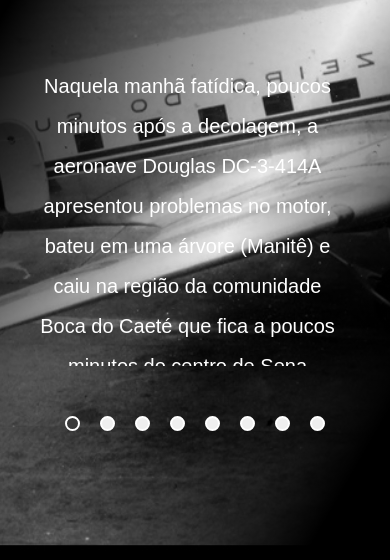
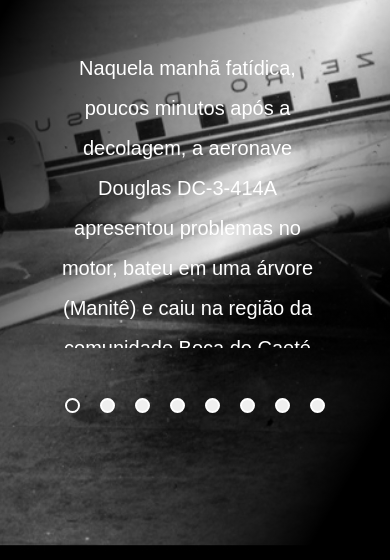
Before and after one commit to Edu0032/TRABALHO-ARTES, a plain HTML site: page index.html in a window 390 px wide. Shown: the part 284-844 px from the top of the page. Drawn offline with Linux system fonts and the light colour scheme; a web font is replaced by a local one.

Commit message:
atualizando o responsivo para moveis

```diff
--- a/src/css/responsivo.css
+++ b/src/css/responsivo.css
@@ -11,9 +11,15 @@
     align-items: center;
   }
   .informacoes .descricao {
-    width: 60%;
+    width: 100%;
     text-align: center;
   }
+
+  .informacoes iframe{
+    width: 100%;
+  }
+
+
 }
 
 @media (max-width: 425px) {
@@ -30,3 +36,23 @@
   }
 
 }
+
+@media (max-width: 395px) {
+  body {
+    padding: 40px;
+  }
+  .informacoes .descricao {
+    width: 95%;
+  }
+
+  .informacoes h1{
+    font-size: 92px;
+
+  }
+
+  .conteudo{
+    min-height: 70vh;
+    gap: 50px;
+  }
+
+}
```
